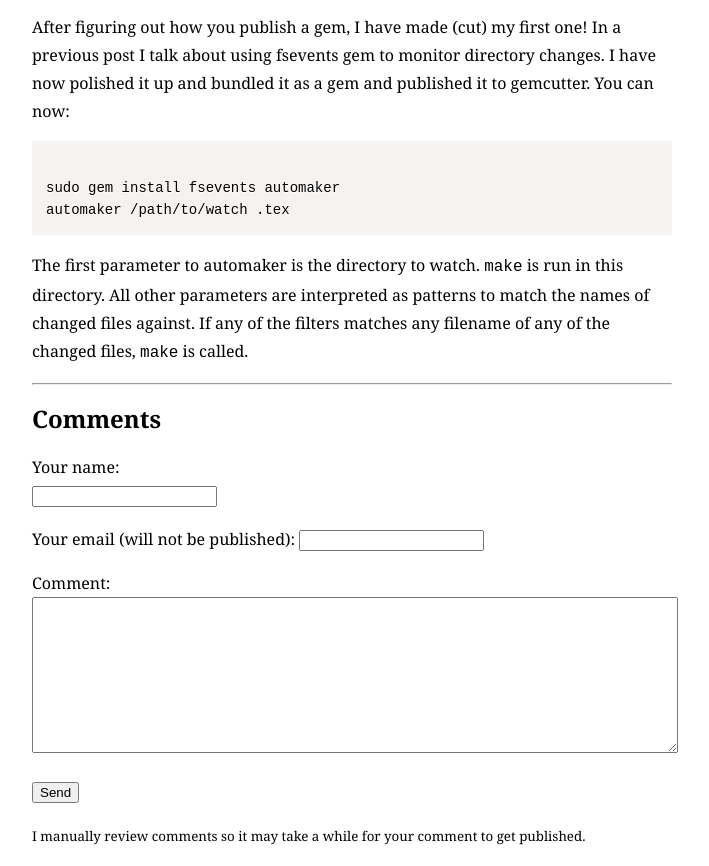
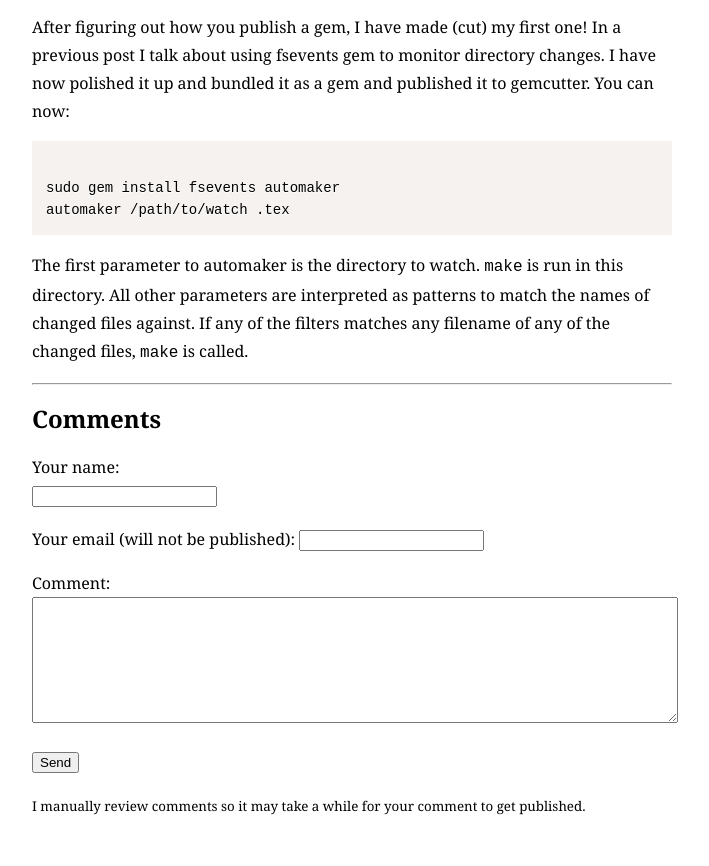
Before and after one commit to ronaldevers/ronaldevers.github.com, an Eleventy site: page src/posts/2010-07-23-automaker-gem.md in a window 1280 px wide. Shown: the part 204-1070 px from the top of the page, without its empty margins (288-997 px from the left). After the commit the page ends 1040 px from the top, so only its background shows below. Built offline with nearby package versions, Linux system fonts and the light colour scheme; Eleventy itself is replaced by a stand-in of ours; code samples lack their colours; files that its build step writes are made by us from their sources.

Commit message:
make comment box a bit smaller

```diff
--- a/src/_includes/post.njk
+++ b/src/_includes/post.njk
@@ -33,7 +33,7 @@
     <p>
       <label>
         Comment:<br>
-        <textarea style="max-width: 100%;" rows="10" cols="80" name="comment" required></textarea>
+        <textarea style="max-width: 100%;" rows="8" cols="80" name="comment" required></textarea>
       </label>
     </p>
     <p>
```
